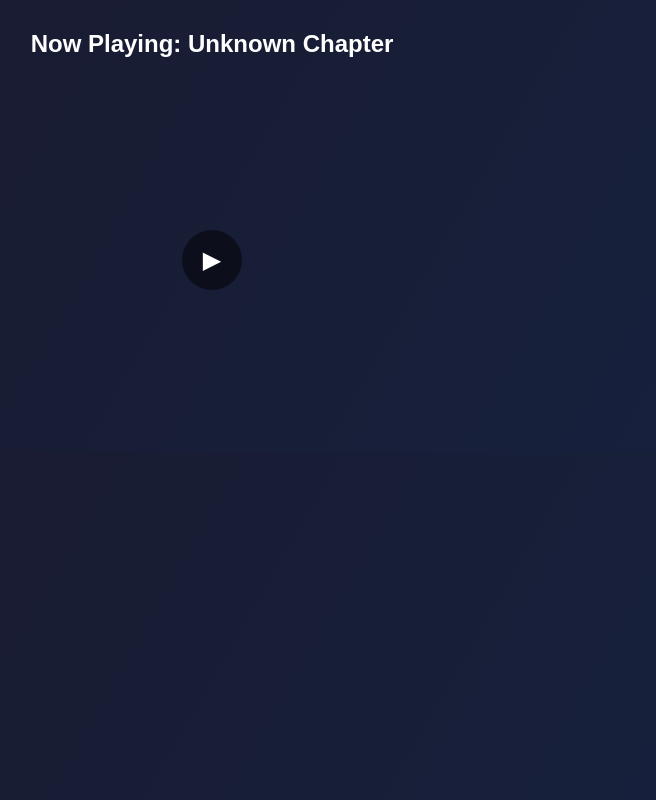
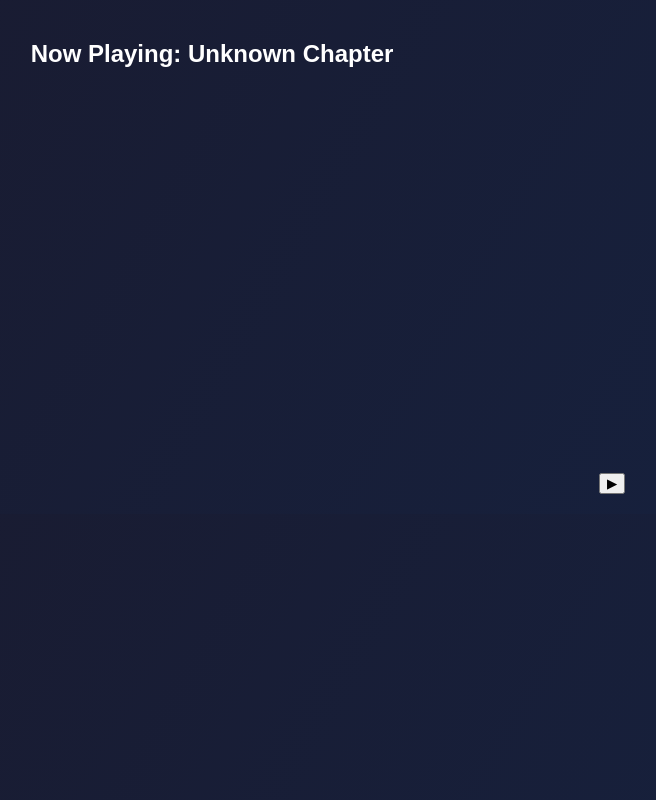
Before and after one commit to Maheshdalle-hub/Batch-Web, a React app: page /video/1/1 in a window 1280 px wide. Shown: the whole page, without its empty margins (428-1084 px from the left). Built offline with nearby package versions, Linux system fonts and the light colour scheme.

Commit message:
Update global.css

```diff
--- a/src/styles/global.css
+++ b/src/styles/global.css
@@ -56,40 +56,3 @@ body {
 .custom-video-player:fullscreen {
   background: black;
 }
-
-.video-container {
-  display: flex;
-  flex-direction: column;
-  align-items: center;
-  text-align: center;
-  padding: 10px;
-}
-
-.video-wrapper {
-  position: relative;
-  width: 90%;
-  max-width: 800px;
-}
-
-.play-pause-overlay {
-  position: absolute;
-  top: 50%;
-  left: 50%;
-  transform: translate(-50%, -50%);
-  background: rgba(0, 0, 0, 0.5);
-  color: white;
-  border: none;
-  border-radius: 50%;
-  width: 60px;
-  height: 60px;
-  font-size: 24px;
-  cursor: pointer;
-  display: flex;
-  align-items: center;
-  justify-content: center;
-  transition: opacity 0.2s ease-in-out;
-}
-
-.play-pause-overlay:hover {
-  background: rgba(0, 0, 0, 0.7);
-}
```
